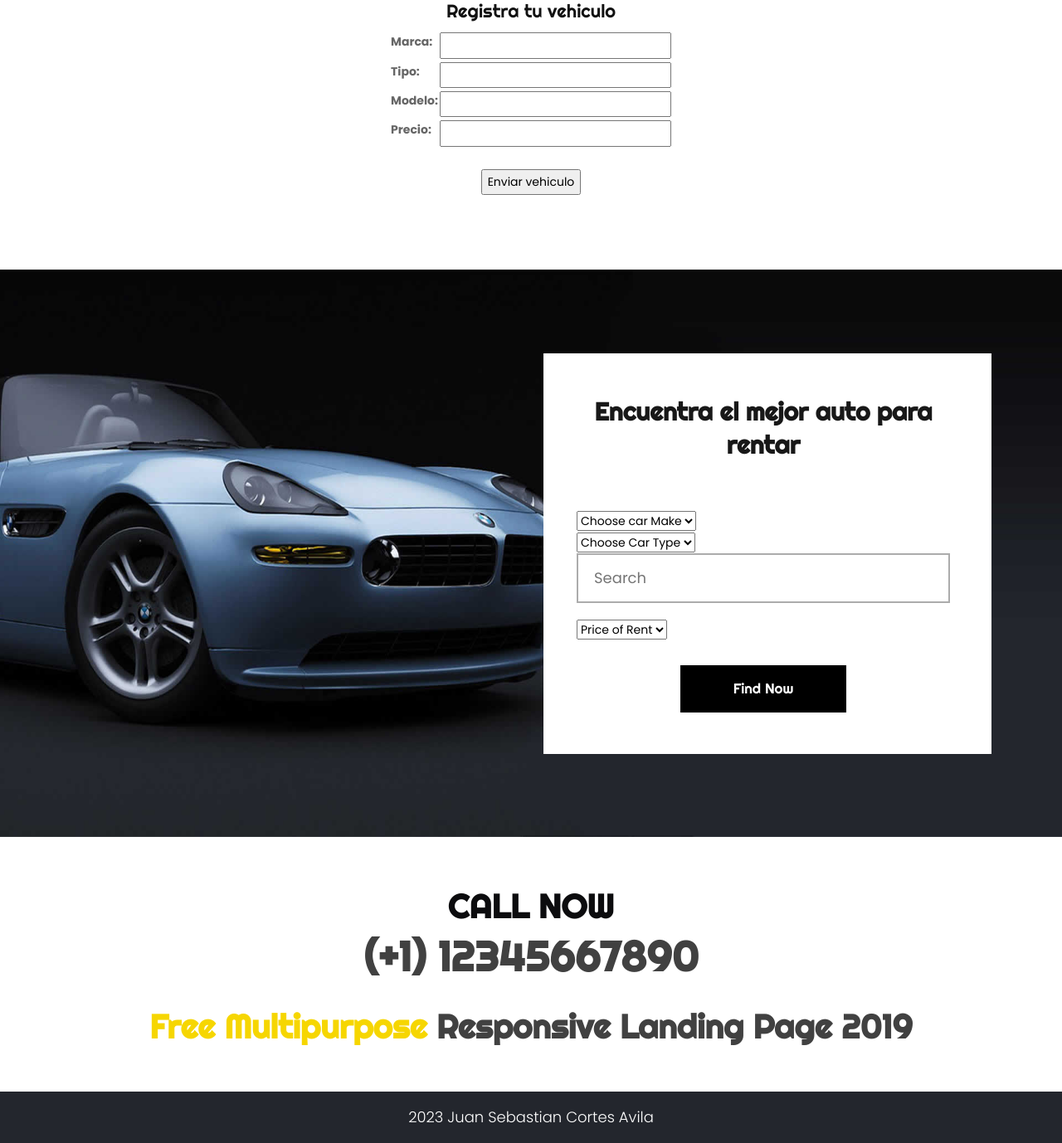
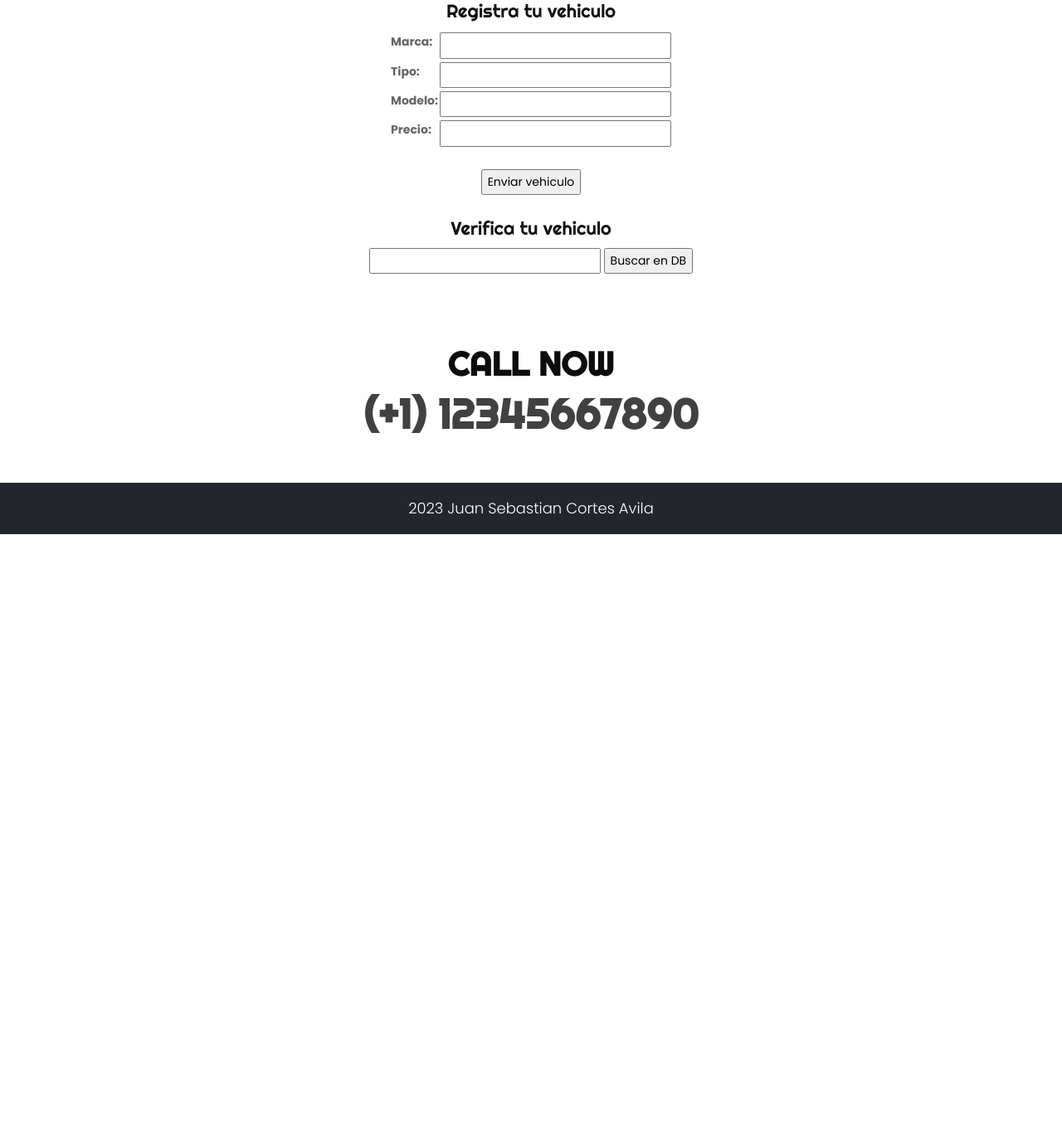
Before and after one commit to JuanC196/ProyectoFinalCHP, a Django app: page /AppFinal/vehiculos in a window 1280 px wide. Shown: the part 1369-2747 px from the top of the page at 83% size. After the commit the page ends 2013 px from the top, so only its background shows below. Run offline with Django 4.2, Linux system fonts and the light colour scheme; some libraries are stand-ins or nearby versions.

Commit message:
adicion de form de busqueda para vehiculos

```diff
--- a/AppFinal/templates/AppFinal/padre.html
+++ b/AppFinal/templates/AppFinal/padre.html
@@ -122,11 +122,7 @@
                            (+1) 12345667890
                         </h3>
                      </div>
-                     <div class="cont">
-                        <h3> <strong class="multi"> Free Multipurpose</strong>
-                           Responsive Landing Page 2019
-                        </h3>
-                     </div>
+
                   </div>
                </div>
             </div>
--- a/AppFinal/templates/AppFinal/vehiculos.html
+++ b/AppFinal/templates/AppFinal/vehiculos.html
@@ -50,60 +50,31 @@
    </form>
 
 </div></center>
+<br>
+<center><h2>Verifica tu vehiculo</h2></center>
+<center><div>
+
+    <form action="/AppFinal/buscarvehiculo/" method="GET">
+       <input type="text" name="marca" id="marca">
+       <input type="submit" value="Buscar en DB">
+    </form>
+    <br>
 
 
- <!-- BANNER Beggining -->
- <div id="contact" class="bestCar">
-    <div class="container">
-       <div class="row">
-          <div class="col-md-12">
-          </div>
-       </div>
-       <div class="row">
-          <div class="col-sm-12">
-             <div class="row">
-                <div class="col-md-6 offset-md-6">
-                   <form class="main_form">
-                      <div class="titlepage">
-                         <h2>Encuentra el mejor auto para rentar</h2>
-                      </div>
-                      <div class="row">
-                         <div class="col-md-12 ">
-                            <select>
-                               <option value="0">Choose car Make</option>
-                               <option value="1">1</option>
-                               <option value="2">2</option>
-                               <option value="3">3</option>
-                            </select>
-                         </div>
-                         <div class="col-md-12">
-                            <select>
-                               <option value="0">Choose Car Type </option>
-                               <option value="1">1</option>
-                               <option value="2">2</option>
-                               <option value="3">3</option>
-                            </select>
-                         </div>
-                         <div class="col-md-12">
-                            <input class="contactus" placeholder="Search" type="Search" name="Search">
-                         </div>
-                         <div class="col-md-12">
-                            <select>
-                               <option value="0">Price of Rent</option>
-                               <option value="1">1</option>
-                               <option value="2">2</option>
-                               <option value="3">3</option>
-                            </select>
-                         </div>
-                         <div class="col-sm-12">
-                            <button class="find_btn">Find Now</button>
-                         </div>
-                      </div>
-                   </form>
-                </div>
-             </div>
-          </div>
-       </div>
+  {% if vehiculos %}
+    <p>Buscando registro... {{marca}}</p>
+       <ul>
+          {% for vehiculo in vehiculos %}
+          <li>Marca: {{vehiculo.marca}}</li>
+          <li>Tipo:  {{vehiculo.tipo}}</li>
+          <li>Modelo: {{vehiculo.modelo}}</li>
+          <li>Precio: {{vehiculo.precio}}</li>
+       {% endfor %}
+       </ul>
+
+       {% endif %}
     </div>
- </div>
+    </center>
+
+
 {% endblock %}
--- a/AppFinal/urls.py
+++ b/AppFinal/urls.py
@@ -6,5 +6,6 @@ urlpatterns = [
     path('usuarios', views.usuarios, name="Usuarios"),
     path('vehiculos', views.vehiculos, name="Vehiculos"),
     path('comentarios', views.comentarios, name="Comentarios"),
-    path('buscar/', views.buscar),
+    path('buscarusuario/', views.buscarusuario),
+    path('buscarvehiculo/', views.buscarvehiculo),
 ]
--- a/AppFinal/views.py
+++ b/AppFinal/views.py
@@ -61,7 +61,7 @@ def comentarios(request):
 
     return render(request, "AppFinal/comentarios.html", {"miFormulario": miFormulario})
 
-def buscar(request):
+def buscarusuario(request):
 
     if request.GET['nombre']:
         nombre = request.GET['nombre']
@@ -72,3 +72,15 @@ def buscar(request):
         respuesta = "No enviaste datos"
 
     return HttpResponse(respuesta)
+
+def buscarvehiculo(request):
+
+    if request.GET['marca']:
+        marca = request.GET['marca']
+        vehiculos = Vehiculos.objects.filter(marca__icontains=marca)
+
+        return render(request, "AppFinal/vehiculos.html", {"vehiculos":vehiculos,"marca":marca})
+    else:
+        respuesta = "No enviaste datos"
+
+    return HttpResponse(respuesta)
```
Also changed, not shown: AppFinal/templates/AppFinal/usuarios.html (+5 -7 lines), db.sqlite3.
